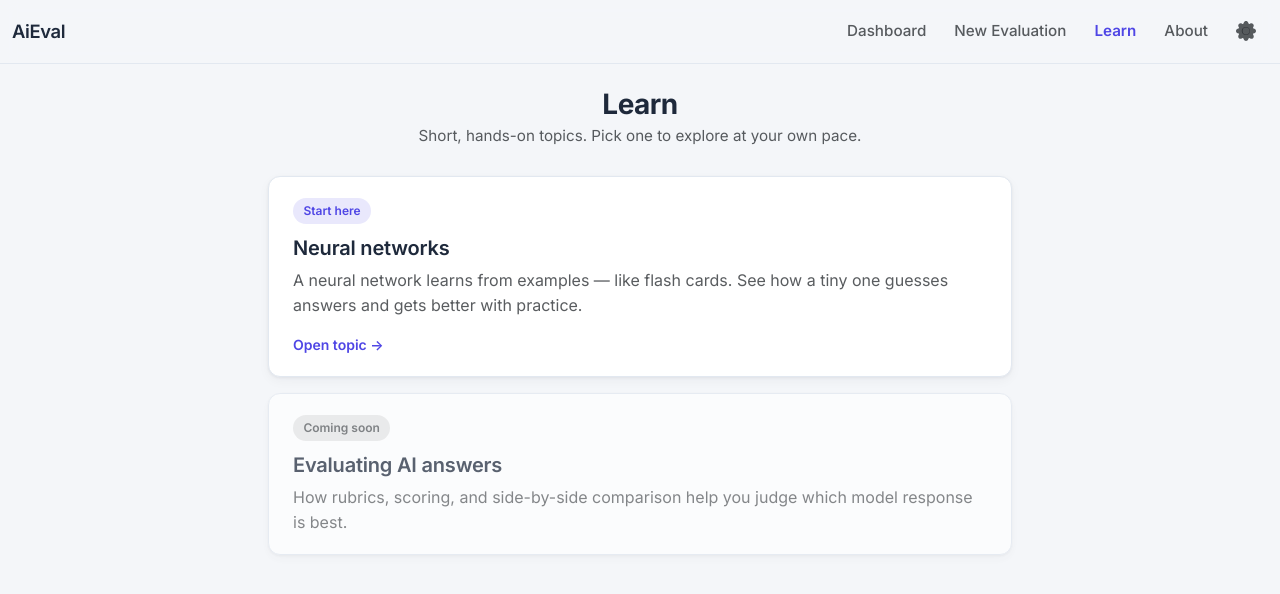
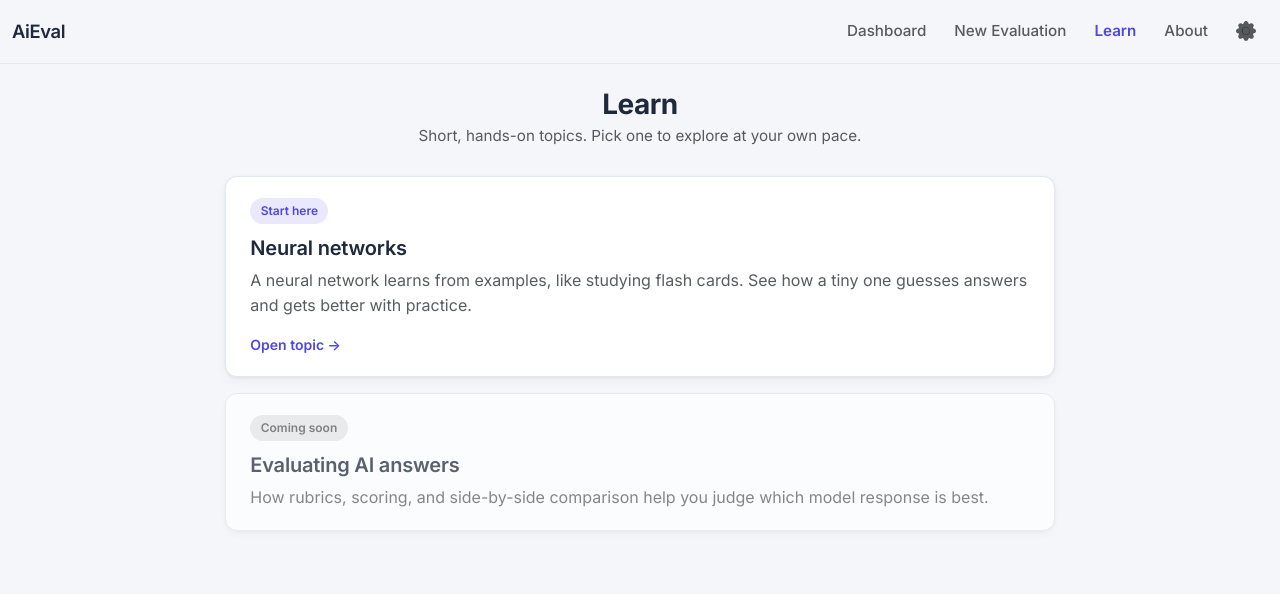
Before and after one commit to wxvz/AiEval, an Angular app: page /learn in a window 1280 px wide. Shown: the top 594 px of the page. Built offline with nearby package versions, Linux system fonts and the light colour scheme; no server answers.

Commit message:
chore: update .gitignore and enhance styles and content
- Added .cursor/ to .gitignore to exclude cursor files from version control.
- Increased max-width of .app-shell in styles.css from 72rem to 84rem for improved layout.
- Refined description wording in learn-page.ts for better clarity and flow.

```diff
--- a/src/app/pages/learn-page/learn-page.ts
+++ b/src/app/pages/learn-page/learn-page.ts
@@ -19,7 +19,7 @@ export class LearnPage {
     {
       title: 'Neural networks',
       description:
-        'A neural network learns from examples — like flash cards. See how a tiny one guesses answers and gets better with practice.',
+        'A neural network learns from examples, like studying flash cards. See how a tiny one guesses answers and gets better with practice.',
       route: '/learn/neural-network',
       badge: 'Start here',
     },
--- a/src/styles.css
+++ b/src/styles.css
@@ -98,5 +98,5 @@ body {
 }
 
 .app-shell {
-  max-width: 72rem;
+  max-width: 84rem;
 }
```
Also changed, not shown: 1 other file (tests, documents, lock files or other folders).
